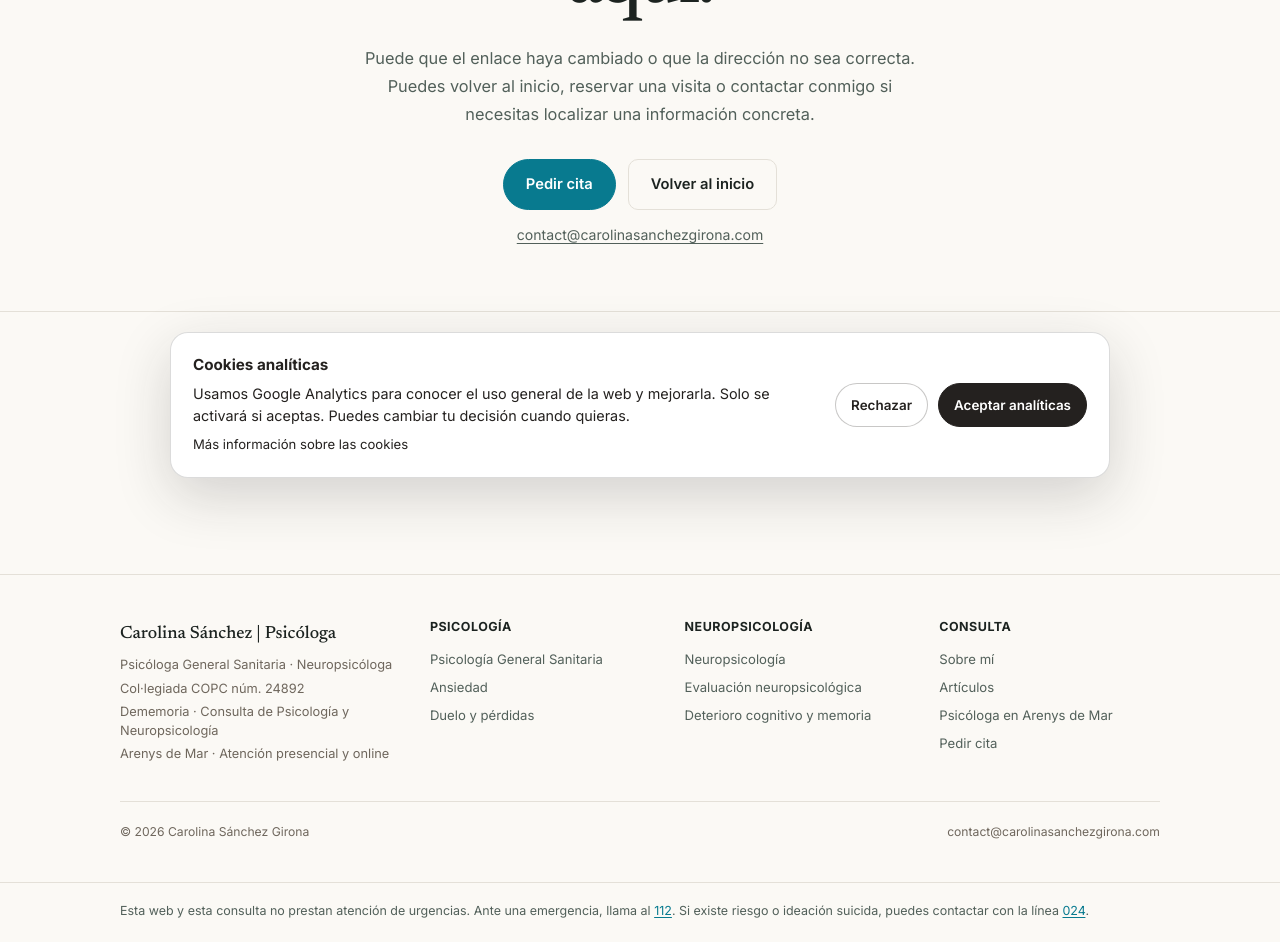
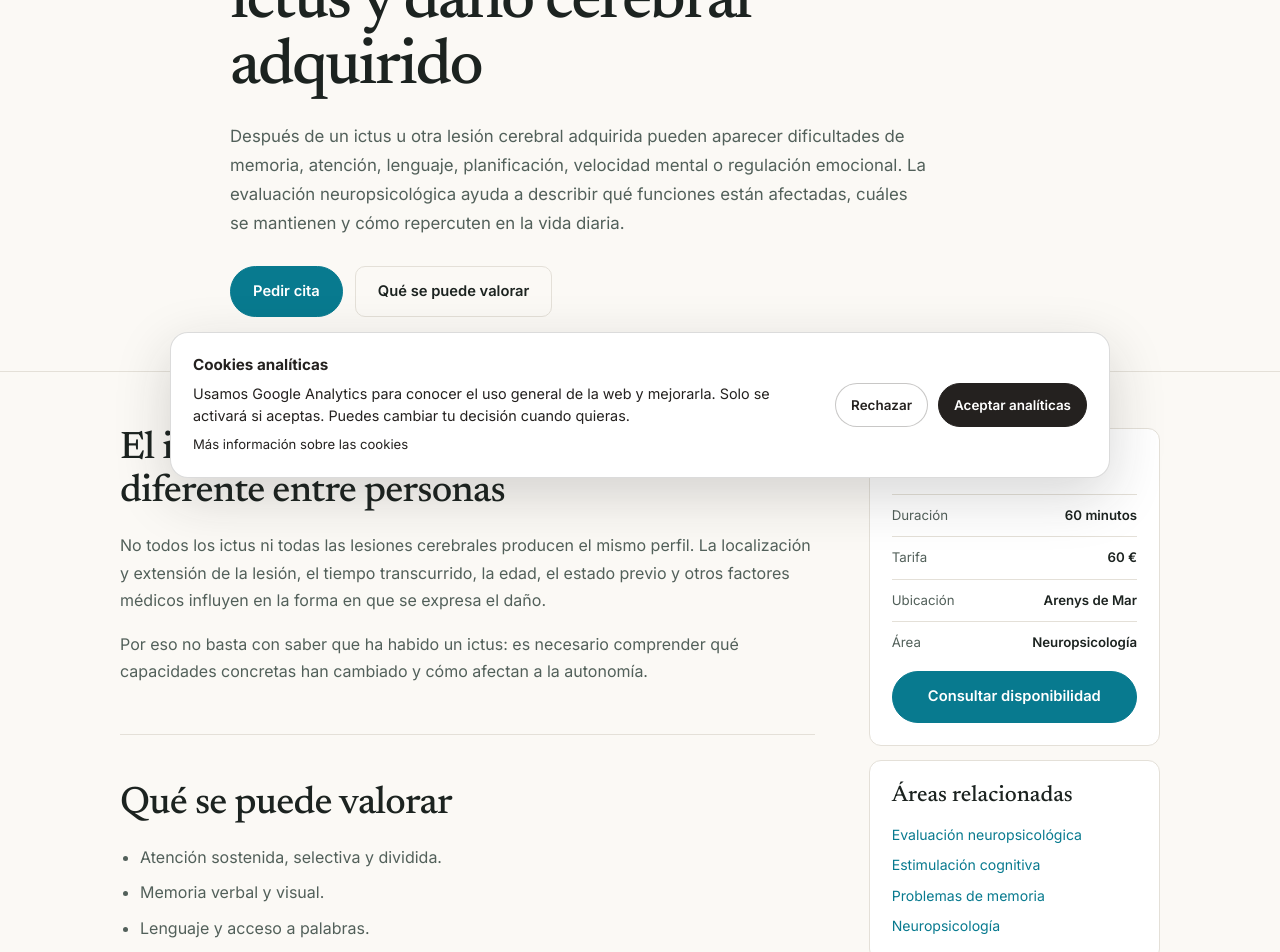
Before and after one commit to carolinasanchezgirona/Portfolio-Carolina, a Next.js app: page /ictus-y-dano-cerebral-adquirido in a window 1280 px wide. Before the commit this address had no page. Shown: the part 300-1252 px from the top of the page. Built offline with nearby package versions, Linux system fonts and the light colour scheme.

Commit message:
SEO: añadir página de ictus y daño cerebral adquirido
* SEO: add stroke and acquired brain injury page

* SEO: link stroke and brain injury page

* SEO: link stroke and brain injury page

* SEO: link stroke and brain injury page

* SEO: add stroke and brain injury page to sitemap

```diff
--- a/app/estimulacion-cognitiva/page.tsx
+++ b/app/estimulacion-cognitiva/page.tsx
@@ -159,6 +159,7 @@ export default function CognitiveStimulationPage() {
               <a href="/deterioro-cognitivo/">Deterioro cognitivo</a>
               <a href="/demencias/">Demencias y Alzheimer</a>
               <a href="/familiares-y-cuidadores-de-personas-con-demencia/">Familiares y cuidadores</a>
+              <a href="/ictus-y-dano-cerebral-adquirido/">Ictus y daño cerebral adquirido</a>
             </div>
           </div>
         </aside>
--- a/app/evaluacion-neuropsicologica/page.tsx
+++ b/app/evaluacion-neuropsicologica/page.tsx
@@ -138,6 +138,7 @@ export default function NeuropsychAssessmentPage() {
               <a href="/neuropsicologia/">Neuropsicología</a>
               <a href="/deterioro-cognitivo/">Deterioro cognitivo</a>
               <a href="/deterioro-cognitivo-leve/">Deterioro cognitivo leve</a>
+              <a href="/ictus-y-dano-cerebral-adquirido/">Ictus y daño cerebral adquirido</a>
               <a href="/psicologa-arenys-de-mar/">Consulta en Arenys de Mar</a>
             </div>
           </div>
--- /dev/null
+++ b/app/ictus-y-dano-cerebral-adquirido/page.tsx
@@ -0,0 +1,58 @@
+import type { Metadata } from "next";
+import "../seo-pages.css";
+
+export const metadata: Metadata = {
+  title: "Secuelas cognitivas tras ictus y daño cerebral | Neuropsicóloga en Arenys de Mar",
+  description: "Evaluación y seguimiento neuropsicológico tras ictus y daño cerebral adquirido: memoria, atención, lenguaje, funciones ejecutivas y autonomía. Consulta en Arenys de Mar.",
+  alternates: { canonical: "/ictus-y-dano-cerebral-adquirido/" },
+  openGraph: {
+    title: "Secuelas cognitivas tras ictus y daño cerebral | Carolina Sánchez Girona",
+    description: "Neuropsicología para valorar cambios cognitivos y funcionales tras ictus u otras lesiones cerebrales adquiridas.",
+    url: "https://carolinasanchezgirona.com/ictus-y-dano-cerebral-adquirido/",
+  },
+};
+
+const serviceSchema = {
+  "@context": "https://schema.org",
+  "@type": "Service",
+  name: "Evaluación neuropsicológica tras ictus y daño cerebral adquirido",
+  provider: { "@type": "Person", name: "Carolina Sánchez Girona", jobTitle: "Neuropsicóloga y Psicóloga General Sanitaria", url: "https://carolinasanchezgirona.com" },
+  areaServed: ["Arenys de Mar", "Maresme", "Barcelona", "España"],
+  serviceType: "Evaluación y seguimiento neuropsicológico tras ictus y daño cerebral adquirido",
+  url: "https://carolinasanchezgirona.com/ictus-y-dano-cerebral-adquirido/",
+};
+
+export default function StrokeBrainInjuryPage() {
+  return (
+    <main className="editorial-site">
+      <header className="site-header">
+        <a className="brand" href="/" aria-label="Carolina Sánchez, inicio"><span className="brand-name">Carolina Sánchez</span><span className="brand-sub">Psicóloga · Neuropsicóloga</span></a>
+        <nav className="nav" aria-label="Navegación principal"><a href="/neuropsicologia/">Neuropsicología</a><a href="/evaluacion-neuropsicologica/">Evaluación</a><a className="nav-cta" href="/cita/">Pedir cita</a></nav>
+      </header>
+      <section className="seo-hero"><div className="editorial-wrap seo-hero-inner">
+        <p className="seo-breadcrumbs"><a href="/">Inicio</a><span>·</span><a href="/neuropsicologia/">Neuropsicología</a><span>·</span><span>Ictus y daño cerebral adquirido</span></p>
+        <p className="editorial-eyebrow">Neuropsicología · Daño cerebral adquirido</p>
+        <h1>Secuelas cognitivas tras ictus y daño cerebral adquirido</h1>
+        <p className="seo-lead">Después de un ictus u otra lesión cerebral adquirida pueden aparecer dificultades de memoria, atención, lenguaje, planificación, velocidad mental o regulación emocional. La evaluación neuropsicológica ayuda a describir qué funciones están afectadas, cuáles se mantienen y cómo repercuten en la vida diaria.</p>
+        <div className="seo-actions"><a className="editorial-btn editorial-btn-primary" href="/cita/">Pedir cita</a><a className="editorial-btn editorial-btn-secondary" href="#que-valorar">Qué se puede valorar</a></div>
+      </div></section>
+      <div className="editorial-wrap seo-layout">
+        <article className="seo-copy">
+          <section><h2>El impacto cognitivo puede ser muy diferente entre personas</h2><p>No todos los ictus ni todas las lesiones cerebrales producen el mismo perfil. La localización y extensión de la lesión, el tiempo transcurrido, la edad, el estado previo y otros factores médicos influyen en la forma en que se expresa el daño.</p><p>Por eso no basta con saber que ha habido un ictus: es necesario comprender qué capacidades concretas han cambiado y cómo afectan a la autonomía.</p></section>
+          <section id="que-valorar"><h2>Qué se puede valorar</h2><ul><li>Atención sostenida, selectiva y dividida.</li><li>Memoria verbal y visual.</li><li>Lenguaje y acceso a palabras.</li><li>Funciones ejecutivas, planificación y flexibilidad mental.</li><li>Velocidad de procesamiento.</li><li>Percepción y habilidades visuoespaciales.</li><li>Cambios emocionales o conductuales que interfieren en la adaptación.</li><li>Impacto funcional en tareas cotidianas.</li></ul></section>
+          <section><h2>Cuándo puede ser útil una evaluación neuropsicológica</h2><p>Puede ser especialmente útil cuando existen dudas sobre el grado de recuperación, cuando la persona refiere dificultades persistentes, cuando la familia observa cambios que no siempre son evidentes en consulta médica o cuando se necesita orientar una intervención o un seguimiento.</p><p>También puede ayudar a objetivar la evolución mediante comparaciones posteriores cuando existe una evaluación previa.</p></section>
+          <section><h2>Evaluación no significa únicamente pasar pruebas</h2><p>La <a href="/evaluacion-neuropsicologica/">evaluación neuropsicológica</a> integra entrevista clínica, pruebas estandarizadas, observación, antecedentes médicos y funcionamiento cotidiano.</p><p>El objetivo es construir un perfil útil para la vida real: qué tareas puede realizar la persona de forma autónoma, cuáles requieren apoyo y qué estrategias pueden compensar las dificultades.</p></section>
+          <section><h2>Intervención y estrategias compensatorias</h2><p>Según el perfil, el trabajo puede incluir entrenamiento de funciones cognitivas, uso de ayudas externas, planificación de rutinas, adaptación de tareas y estrategias para reducir errores o sobrecarga.</p><p>La <a href="/estimulacion-cognitiva/">estimulación cognitiva</a> tiene más sentido cuando responde a objetivos funcionales concretos y se integra con el resto del tratamiento médico y rehabilitador.</p></section>
+          <section><h2>El entorno también forma parte de la recuperación</h2><p>Los cambios cognitivos pueden modificar la dinámica familiar y generar frustración si se interpretan como falta de esfuerzo o desinterés. Explicar el perfil neuropsicológico ayuda a ajustar expectativas y a ofrecer apoyos de forma más eficaz.</p><div className="seo-callout"><strong>Recuperar no siempre significa volver exactamente al punto de partida.</strong><span>La neuropsicología también busca identificar recursos, compensaciones y nuevas formas de recuperar autonomía.</span></div></section>
+        </article>
+        <aside className="seo-sidebar" aria-label="Información práctica">
+          <div className="seo-card"><h2>Primera visita</h2><ul className="seo-facts"><li><span>Duración</span><strong>60 minutos</strong></li><li><span>Tarifa</span><strong>60 €</strong></li><li><span>Ubicación</span><strong>Arenys de Mar</strong></li><li><span>Área</span><strong>Neuropsicología</strong></li></ul><a className="editorial-btn editorial-btn-primary" href="/cita/">Consultar disponibilidad</a></div>
+          <div className="seo-card"><h3>Áreas relacionadas</h3><div className="seo-related"><a href="/evaluacion-neuropsicologica/">Evaluación neuropsicológica</a><a href="/estimulacion-cognitiva/">Estimulación cognitiva</a><a href="/problemas-de-memoria/">Problemas de memoria</a><a href="/neuropsicologia/">Neuropsicología</a></div></div>
+        </aside>
+      </div>
+      <section className="editorial-section seo-authority"><div className="editorial-wrap seo-authority-grid"><div><p className="editorial-section-eyebrow">Profesional responsable</p><h2>Carolina Sánchez Girona</h2><p className="editorial-role">Psicóloga General Sanitaria · Neuropsicóloga</p></div><div className="seo-authority-copy"><p>Trabajo en evaluación e intervención neuropsicológica con personas adultas, integrando rendimiento cognitivo, estado emocional y repercusión funcional.</p><div className="seo-authority-links"><a href="/sobre-mi/">Conocer mi trayectoria profesional →</a><a href="/neuropsicologia/">Ver Neuropsicología →</a></div></div></div></section>
+      <footer className="editorial-footer"><div className="editorial-wrap editorial-footer-inner"><div><p className="editorial-footer-brand">Carolina Sánchez | Psicóloga</p><p>Dememoria · Consulta de Psicología y Neuropsicología</p></div><div><p>Arenys de Mar · Atención online</p><p>© 2026 Carolina Sánchez Girona</p></div></div></footer>
+      <script type="application/ld+json" dangerouslySetInnerHTML={{ __html: JSON.stringify(serviceSchema) }} />
+    </main>
+  );
+}
--- a/app/neuropsicologia/page.tsx
+++ b/app/neuropsicologia/page.tsx
@@ -148,6 +148,7 @@ export default function NeuropsychologyPage() {
               <a href="/estimulacion-cognitiva/">Estimulación cognitiva</a>
               <a href="/familiares-y-cuidadores-de-personas-con-demencia/">Familiares y cuidadores</a>
               <a href="/deterioro-cognitivo-leve/">Deterioro cognitivo leve</a>
+              <a href="/ictus-y-dano-cerebral-adquirido/">Ictus y daño cerebral adquirido</a>
               <a href="/psicologa-arenys-de-mar/">Consulta en Arenys de Mar</a>
               <a href="/psicologia/">Psicología General Sanitaria</a>
             </div>
--- a/app/sitemap.ts
+++ b/app/sitemap.ts
@@ -44,6 +44,7 @@ export default async function sitemap(): Promise<MetadataRoute.Sitemap> {
     { url: `${base}/problemas-de-memoria/`, lastModified: staticLastModified, changeFrequency: "monthly", priority: 0.86 },
     { url: `${base}/deterioro-cognitivo/`, lastModified: staticLastModified, changeFrequency: "monthly", priority: 0.85 },
     { url: `${base}/deterioro-cognitivo-leve/`, lastModified: staticLastModified, changeFrequency: "monthly", priority: 0.86 },
+    { url: `${base}/ictus-y-dano-cerebral-adquirido/`, lastModified: staticLastModified, changeFrequency: "monthly", priority: 0.84 },
     { url: `${base}/demencias/`, lastModified: staticLastModified, changeFrequency: "monthly", priority: 0.86 },
     { url: `${base}/estimulacion-cognitiva/`, lastModified: staticLastModified, changeFrequency: "monthly", priority: 0.84 },
     { url: `${base}/familiares-y-cuidadores-de-personas-con-demencia/`, lastModified: staticLastModified, changeFrequency: "monthly", priority: 0.84 },
```
